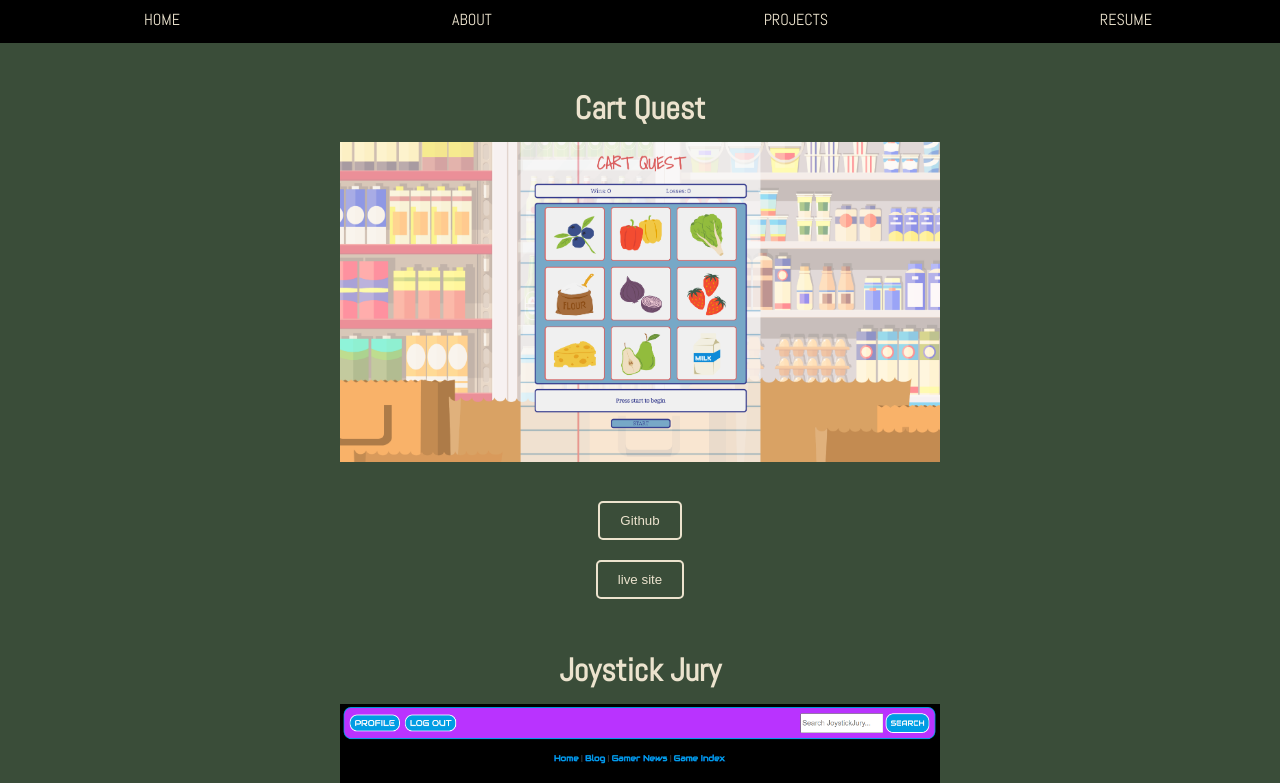
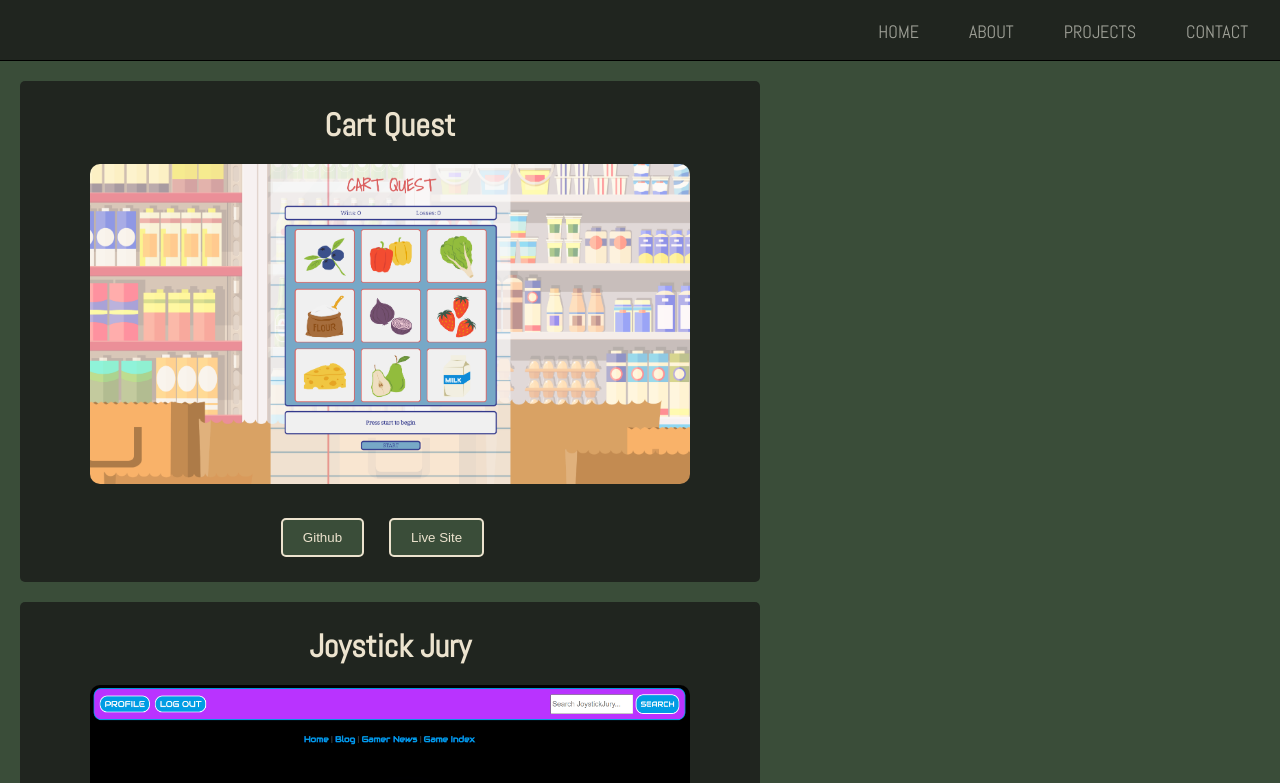
Before and after one commit to shelbyyy16/react-portfolio, a React (Vite) app: page /projects in a window 1280 px wide. Shown: the top 783 px of the page. Built offline with nearby package versions, Linux system fonts and the light colour scheme.

Commit message:
css to projects page. add contavt page

```diff
--- a/src/components/Header.jsx
+++ b/src/components/Header.jsx
@@ -4,8 +4,7 @@ function Header() {
 
   const navStyle = {
     display: "flex",
-    justifyContent: "space-around",
-    borderBottom: ".2rem solid black",
+    justifyContent: "flex-end",
     padding: ".5rem",
     width: "100%",
     margin: "auto",
@@ -16,16 +15,16 @@ function Header() {
       <div className="NAV">
       <nav style={navStyle}>
         <Link to="/">
-          <div>HOME</div>
+          <div className="home-nav">HOME</div>
         </Link>
         <Link to="/about">
-          <div>ABOUT</div>
+          <div className="about-nav">ABOUT</div>
         </Link>
         <Link to="/projects">
-          <div>PROJECTS</div>
+          <div className="projects-nav">PROJECTS</div>
         </Link>
-        <Link to="/resume">
-          <div>RESUME</div>
+        <Link to="/contact">
+          <div className="contact-nav">CONTACT</div>
         </Link>
       </nav>
       </div>
--- a/src/pages/Home.jsx
+++ b/src/pages/Home.jsx
@@ -5,8 +5,8 @@ function Home() {
     <h1>Shelby Pagan.</h1>
     <h2>Welcome to my corner of the internet.</h2>
     <div className="home-about">
-    <p>Full Stack Developer and former critical care nurse with a strong track record in high-pressure healthcare environments.
-    Proficient in frontend and backend development, with a keen eye for detail and a commitment to delivering high-quality code. </p>
+    <p>Full Stack Developer and former critical care nurse with a strong track record in high-pressure environments.
+    Proficient in frontend and backend development, with a keen eye for detail and a commitment to delivering<span className="highlight"> high-quality code.</span> </p>
     </div></div>
     )
   }
--- a/src/pages/Projects.jsx
+++ b/src/pages/Projects.jsx
@@ -30,11 +30,11 @@ function Projects() {
         <h1>{project.name}</h1>
         <img src={project.image} alt={project.name} className="projects-img"/>
         <br></br>
-        <a href={project.git}>
+        <div className="button-container"><a href={project.git}>
           <button>Github</button>
         </a><a href={project.live}>
-          <button>live site</button>
-        </a>
+          <button>Live Site</button>
+        </a></div>
       </div>
 
     )));
--- a/src/style.css
+++ b/src/style.css
@@ -6,11 +6,11 @@
 
 a {
   font-weight: 500;
-  color: #ECE3CE;
+  color: #9d9f96;
   text-decoration: inherit;
 }
 a:hover {
-  color: #535bf2;
+  color: #ECE3CE;
 }
 
 body {
@@ -25,7 +25,21 @@ body {
 /* NAV BAR */
 
 .NAV {
-  background-color: black;
+  background-color: #20251f;
+  border-bottom: .1rem solid black;
+  font-size: large;
+  height: 40px;
+  display: "flex";
+  justify-content: space-around;
+  padding-bottom: 20px;
+  width: 100%;
+  margin: auto;
+}
+
+.projects-nav, .home-nav, .about-nav, .contact-nav {
+  padding:10px;
+  margin-right: 30px;
+  margin-bottom: 10px;
 }
 
 /* HOME PAGE */
@@ -33,7 +47,7 @@ body {
 .home {
   margin: 0;
   margin-left: 10%;
-  margin-top: 10%;
+  margin-top: 15%;
 }
 
 .home h1 {
@@ -45,12 +59,17 @@ body {
 .home h2 {
   font-family: 'Anton', sans-serif;
   font-size: 60px;
-  color: #e6ddc9;
+  color: #9d9f96;
   margin: 0;
 }
 
 .home-about {
-  width: 30%;
+  width: 25%;
+  color: #9d9f96;
+}
+
+.highlight {
+  color: #ECE3CE;
 }
 
 
@@ -63,20 +82,27 @@ body {
   align-items: center;
   justify-content: center;
   margin: 20px;
+  padding: 20px;
+  background-color: #20251f;
+  border-radius: 5px;
+  width: 700px;
+
 }
 
 .projects h1 {
-  margin-bottom: 10px;
+  margin-bottom: 15px;
+  margin-top: 0px;
 }
 
 .projects-img {
   height: 320px;
   width: 600px;
+  border-radius: 10px;
 }
 
 .projects a {
   text-decoration: none;
-  margin-top: 10px;
+  margin-top: 5px;
 }
 
 .projects button {
@@ -93,6 +119,12 @@ body {
   color: #3A4D39;
 }
 
+.button-container a,
+.button-container button {
+  display: inline-block;
+  margin-right: 10px; /* Adjust the margin as needed for spacing between buttons */
+}
+
 @media (prefers-color-scheme: light) {
   :root {
     color: #213547;
@@ -105,3 +137,11 @@ body {
     background-color: #f9f9f9;
   }
 }
+
+
+/*
+dark green: #3A4D39
+cream: #ECE3CE
+sage: #9d9f96
+army green: #20251f
+*/
```
Also changed, not shown: 1 other file (tests, documents, lock files or other folders).
